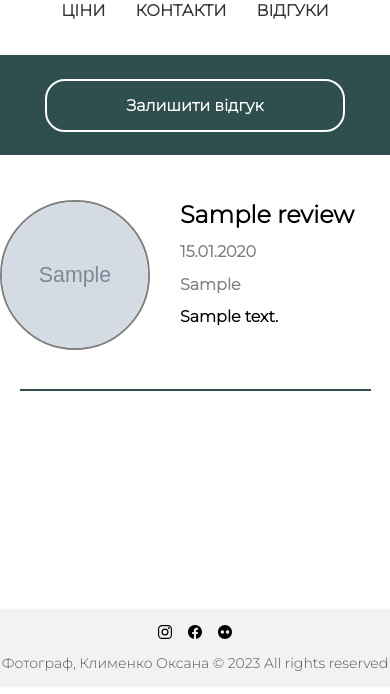
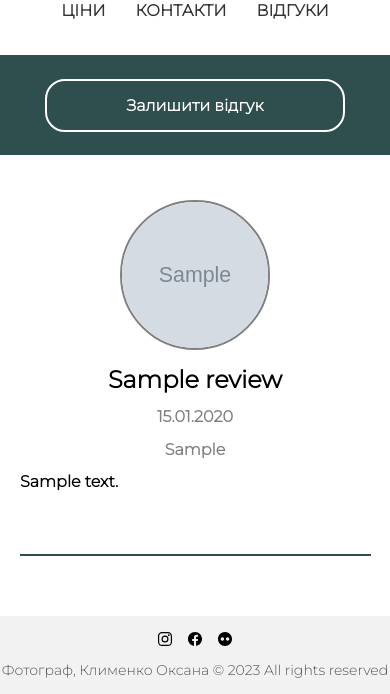
Before and after one commit to soovuh/photographer_portfolio, a Django app: page /reviews/ in a window 390 px wide. Shown: the part 157-851 px from the top of the page. Run offline with Django 4.2, Linux system fonts and the light colour scheme; tables that the repository leaves empty hold one stand-in row (values such as "Sample post"); grey boxes marked "Sample" are stand-in pictures.

Commit message:
Bug fix portfolio images, adapt reviews page, mini editing for contacts page

```diff
--- a/home/templates/home/contacts.html
+++ b/home/templates/home/contacts.html
@@ -23,7 +23,7 @@
             <a href="https://www.facebook.com/ksuha.klimenko">
                 <ion-icon name="logo-facebook"></ion-icon>
                 Facebook</a>
-            <a href="#">
+            <a href="https://wa.me/380663751926">
                 <ion-icon name="logo-whatsapp"></ion-icon>
                 WhatsApp</a>
         </div>
--- a/portfolio/static/portfolio/styles/categories.css
+++ b/portfolio/static/portfolio/styles/categories.css
@@ -10,6 +10,7 @@
     margin-top: 30px;
     margin-bottom: 30px;
     display: flex;
+    justify-content: center;
     width: 80%;
     gap: 20px;
 }
@@ -18,6 +19,7 @@
     display: flex;
     flex-direction: column;
     gap: 20px;
+    width: 30%;
 }
 
 .category_link {
@@ -60,4 +62,7 @@ img {
     .categories-wrapper {
         flex-direction: column;
     }
+    .column {
+        width: 100%;
+    }
 }
--- a/reviews/static/reviews/styles/all_reviews.css
+++ b/reviews/static/reviews/styles/all_reviews.css
@@ -37,7 +37,7 @@
     width: 150px;
     height: 150px;
     object-fit: cover;
-     border: 2px solid grey;
+    border: 2px solid grey;
     border-radius: 500px;
 }
 
@@ -116,3 +116,31 @@
     background-color: #fff;
     color: darkslategray;
 }
+
+@media (max-width: 650px) {
+    .review {
+        flex-direction: column;
+    }
+    .text-block {
+        width: 100%;
+        text-align: center;
+    }
+        .text-block a {
+        width: 100%;
+        text-align: center;
+    }
+    .image-block {
+        width: 100%;
+        justify-content: center;
+        align-items: center;
+    }
+    .text-head {
+        display: flex;
+        flex-direction: column;
+        justify-content: center;
+        align-items: center;
+        width: 100%;
+    }
+
+
+}
--- a/services/templates/services/all_services.html
+++ b/services/templates/services/all_services.html
@@ -20,7 +20,7 @@
                         </div>
                         <div class="text-info">
                             <div class="service-include">
-                                <h3>Послуга включє:</h3>
+                                <h3>Послуга включає:</h3>
                                 <ul>
                                     {% for item in service.service_items.all %}
                                         <li>{{ item.item_info }};</li>
```
